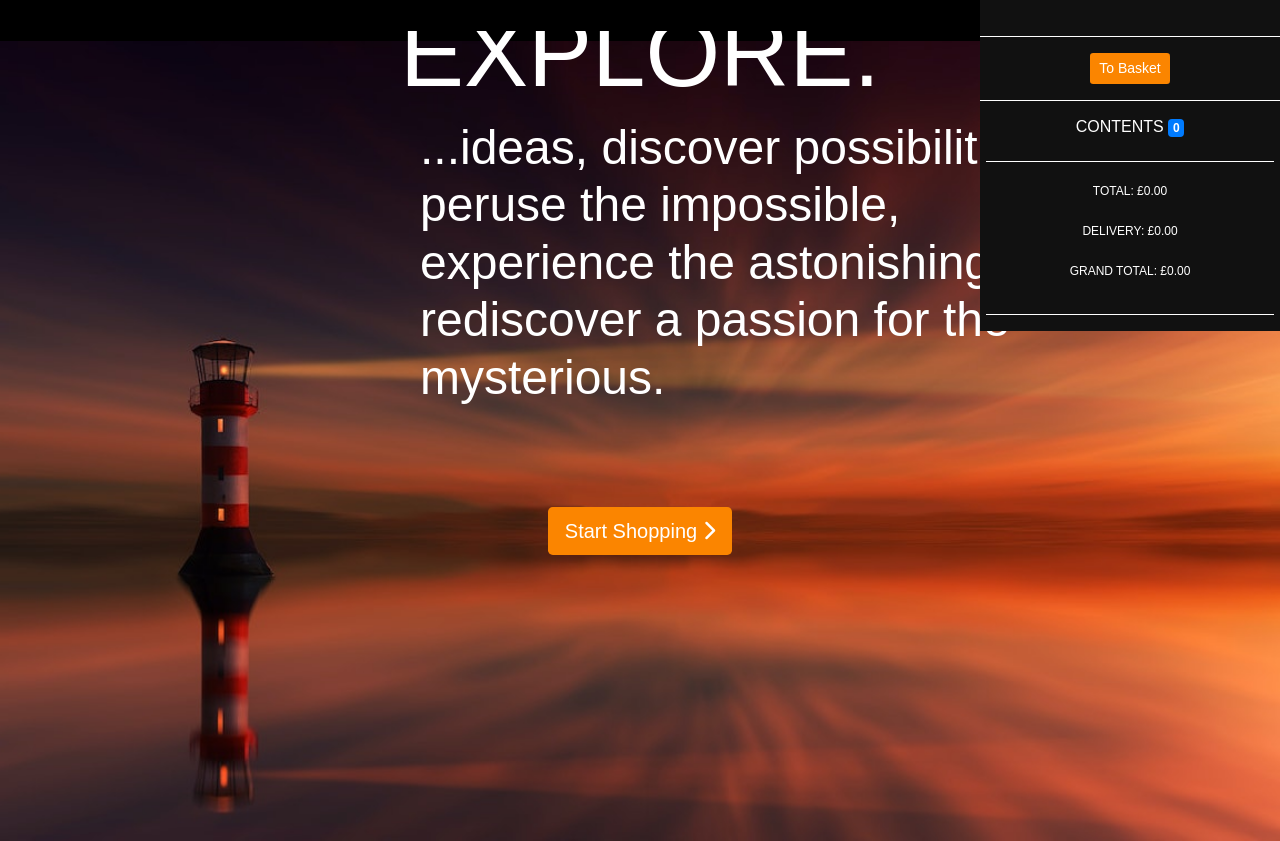
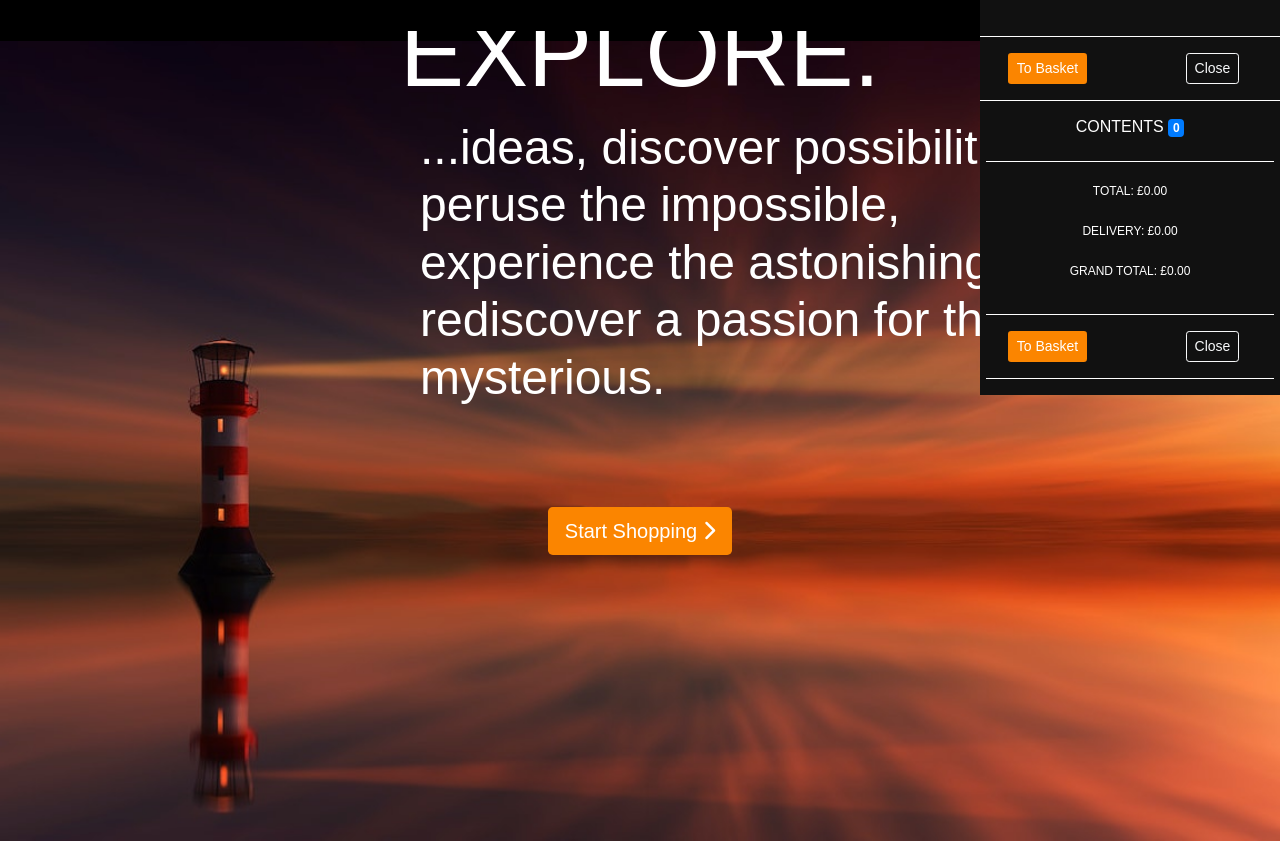
Before and after one commit to RadheyaM/explore, a Django app: page / in a window 1280 px wide, after a click on "£0.00". Shown: the part 100-941 px from the top of the page. Run offline with Django 3.2, Linux system fonts and the light colour scheme; some libraries are stand-ins or nearby versions.

Commit message:
Add a close button to the basket sidenav, make position absolute

```diff
--- a/static/css/base.css
+++ b/static/css/base.css
@@ -203,12 +203,12 @@ basket sidenav - Code W3Schools
 ===================================*/
 .sidenav {
     width: 300px; /* Set the width of the sidebar */
-    position: fixed; /* Fixed Sidebar (stay in place on scroll) */
+    position: absolute; /* Fixed Sidebar (stay in place on scroll) */
     z-index: 1; /* Stay on top */
     top: 0; /* Stay at the top */
     right: 0;
     background-color: #111; /* Black */
-    overflow-x: hidden; /* Disable horizontal scroll */
+    overflow: hidden; /* Disable horizontal scroll */
     padding-top: 20px;
     margin-top: 100px;
   }
--- a/templates/includes/basket-sidenav.html
+++ b/templates/includes/basket-sidenav.html
@@ -1,8 +1,13 @@
 <div class="sidenav collapse" id="basket-sidenav">
     <div class="row text-center d-flex justify-content-center">
         <hr>
-        <div class="row text-center">
+        <div class="col-6 text-center">
             <a href="{% url 'basket' %}" class="btn btn-sm btn-action">To Basket</a>
+        </div>
+        <div class="col-6">
+            <button class="btn btn-sm btn-outline-light" type="button" data-toggle="collapse" data-target="#basket-sidenav" aria-expanded="false" aria-controls="basket-sidenav">
+                Close
+            </button>
         </div>
         <hr>
         <h6>CONTENTS&nbsp;<span class="badge badge-primary">{{ product_count }}</span></h6>
@@ -26,4 +31,15 @@
         <p class="col-12"><small class="small-text">GRAND TOTAL: £{{ grand_total|floatformat:2 }}</small></p>
     </div>
     <hr>
+    <div class="row text-center d-flex justify-content-center">
+        <div class="col-6 text-center">
+            <a href="{% url 'basket' %}" class="btn btn-sm btn-action">To Basket</a>
+        </div>
+        <div class="col-6">
+            <button class="btn btn-sm btn-outline-light" type="button" data-toggle="collapse" data-target="#basket-sidenav" aria-expanded="false" aria-controls="basket-sidenav">
+                Close
+            </button>
+        </div>
+    </div>
+    <hr>
 </div>
```
